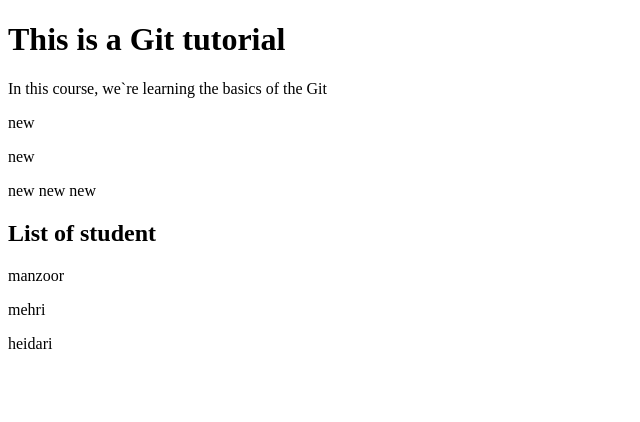
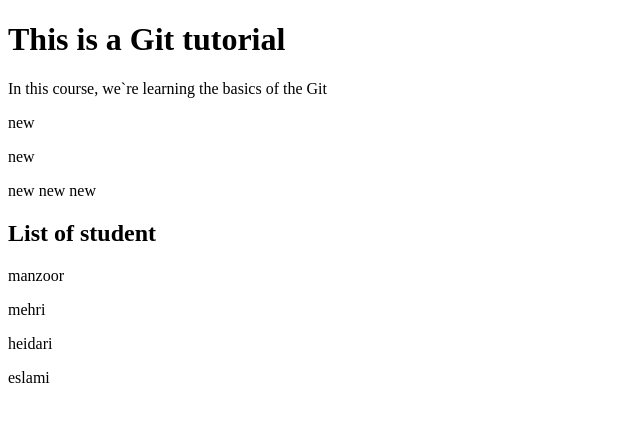
Before and after one commit to FatemehPouramini/refah-git, a plain HTML site: page index.html in a window 1280 px wide. Shown: the full height of the page, 0-640 px from the left. Drawn offline with Linux system fonts and the light colour scheme.

Commit message:
eslami added in student list

```diff
--- a/index.html
+++ b/index.html
@@ -17,6 +17,7 @@
 	<p>manzoor</p>
 	<p>mehri</p>
 	<p>heidari</p>
+        <p>eslami</p>
 </body>
 
 </html>
```
